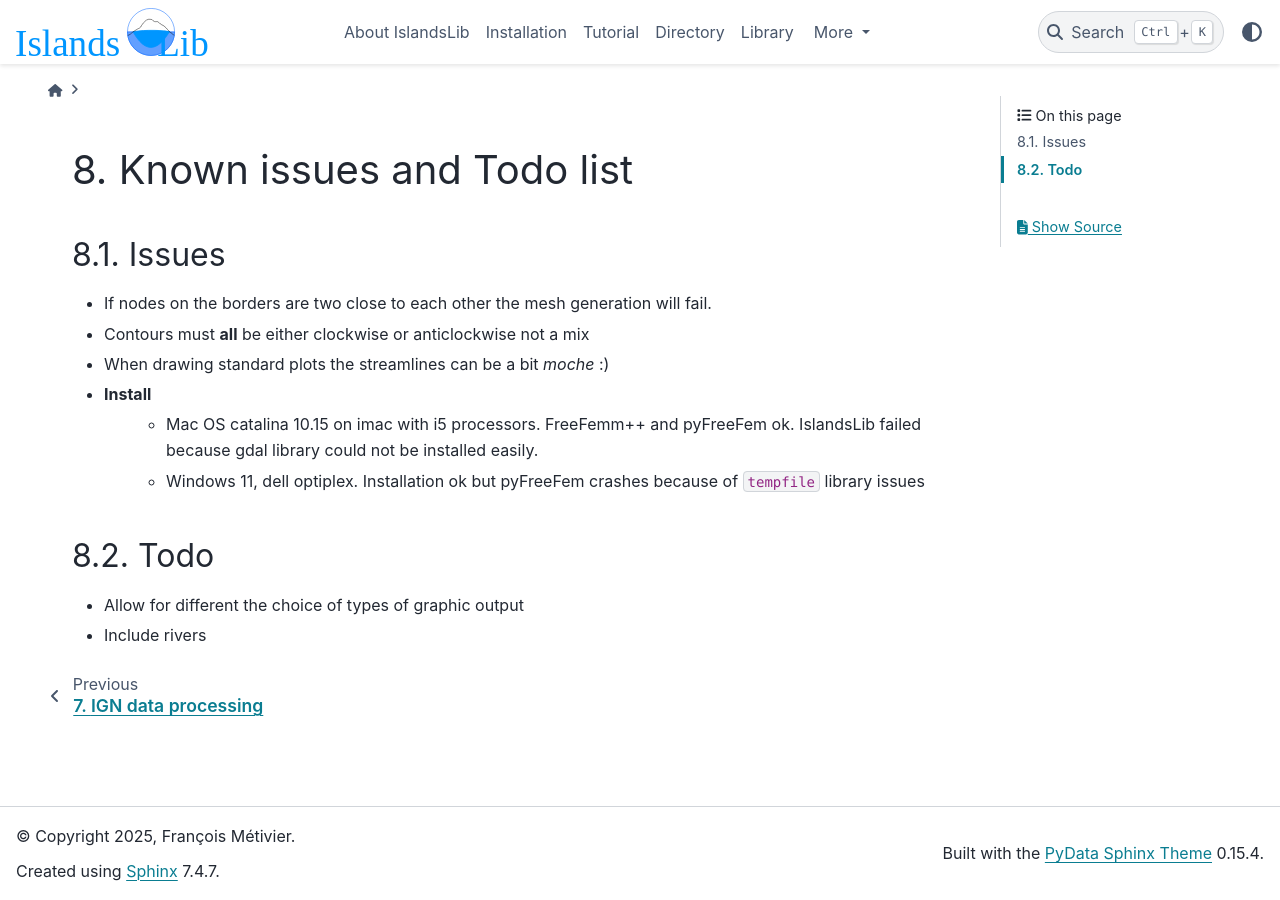
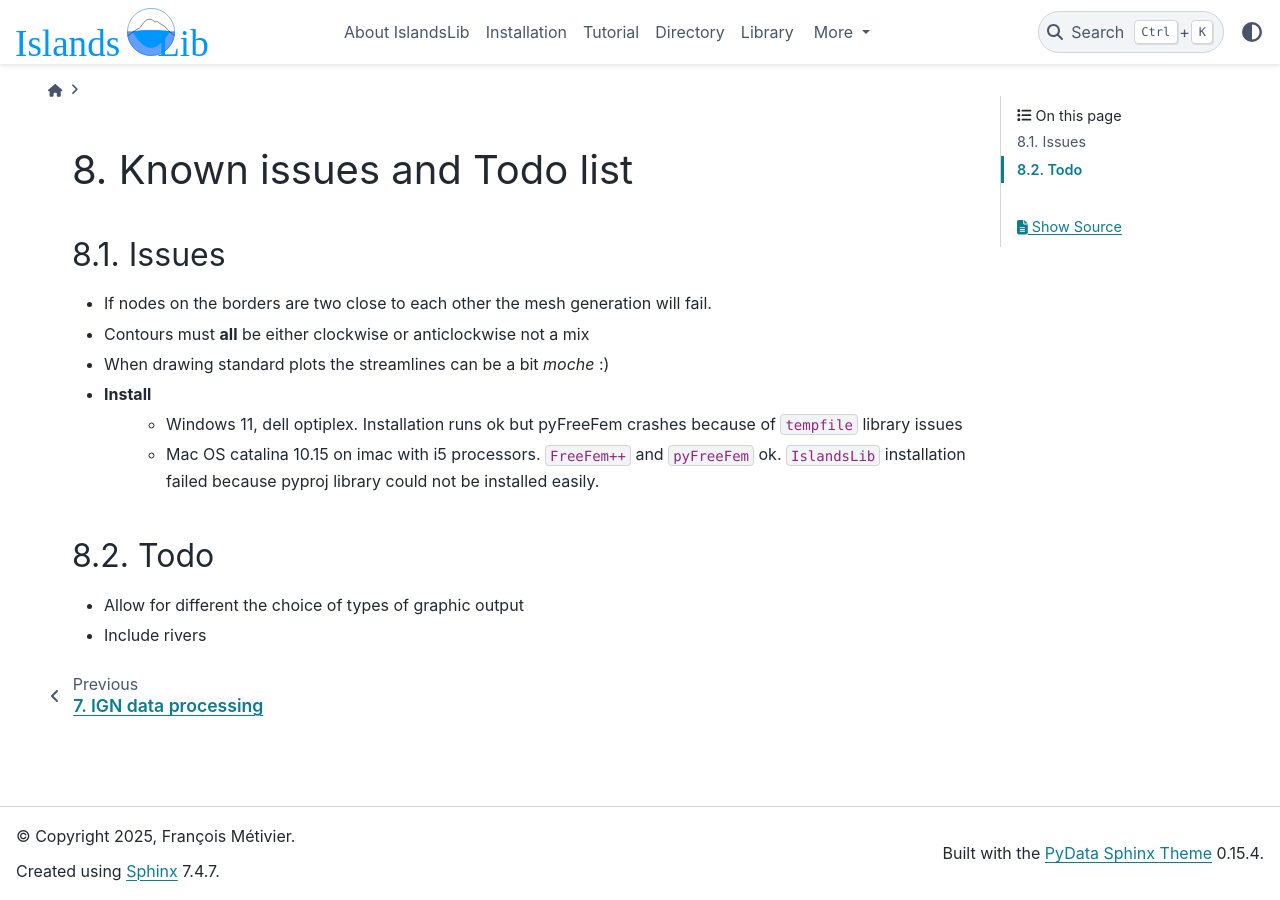
Before and after one commit to fmetivier/IslandsLib, a Sphinx documentation site: the page built from docs/source/Issues.rst, in a window 1280 px wide. Built offline with Sphinx 7.4.7 and the PyData theme 0.15.4, drawn with Linux system fonts in a browser that asks for light colours.

Commit message:
modif install for mac sequoia

```diff
--- a/docs/source/Issues.rst
+++ b/docs/source/Issues.rst
@@ -8,8 +8,9 @@ Issues
 * Contours must **all** be either clockwise or anticlockwise not a mix
 * When drawing standard plots the streamlines can be a bit *moche*  :)
 * Install
-   * Mac OS catalina 10.15 on imac with i5 processors. FreeFemm++ and pyFreeFem ok. IslandsLib failed because gdal library could not be installed easily.
-   * Windows 11, dell optiplex. Installation ok but pyFreeFem crashes because of :code:`tempfile` library issues
+   * Windows 11, dell optiplex. Installation runs ok but pyFreeFem crashes because of :code:`tempfile` library issues
+   * Mac OS catalina 10.15 on imac with i5 processors. :code:`FreeFem++` and :code:`pyFreeFem` ok. :code:`IslandsLib` installation failed because pyproj library could not be installed easily.
+
 
 Todo
 ----
```
Also changed, not shown: docs/source/Install.rst (+7 -4 lines).
